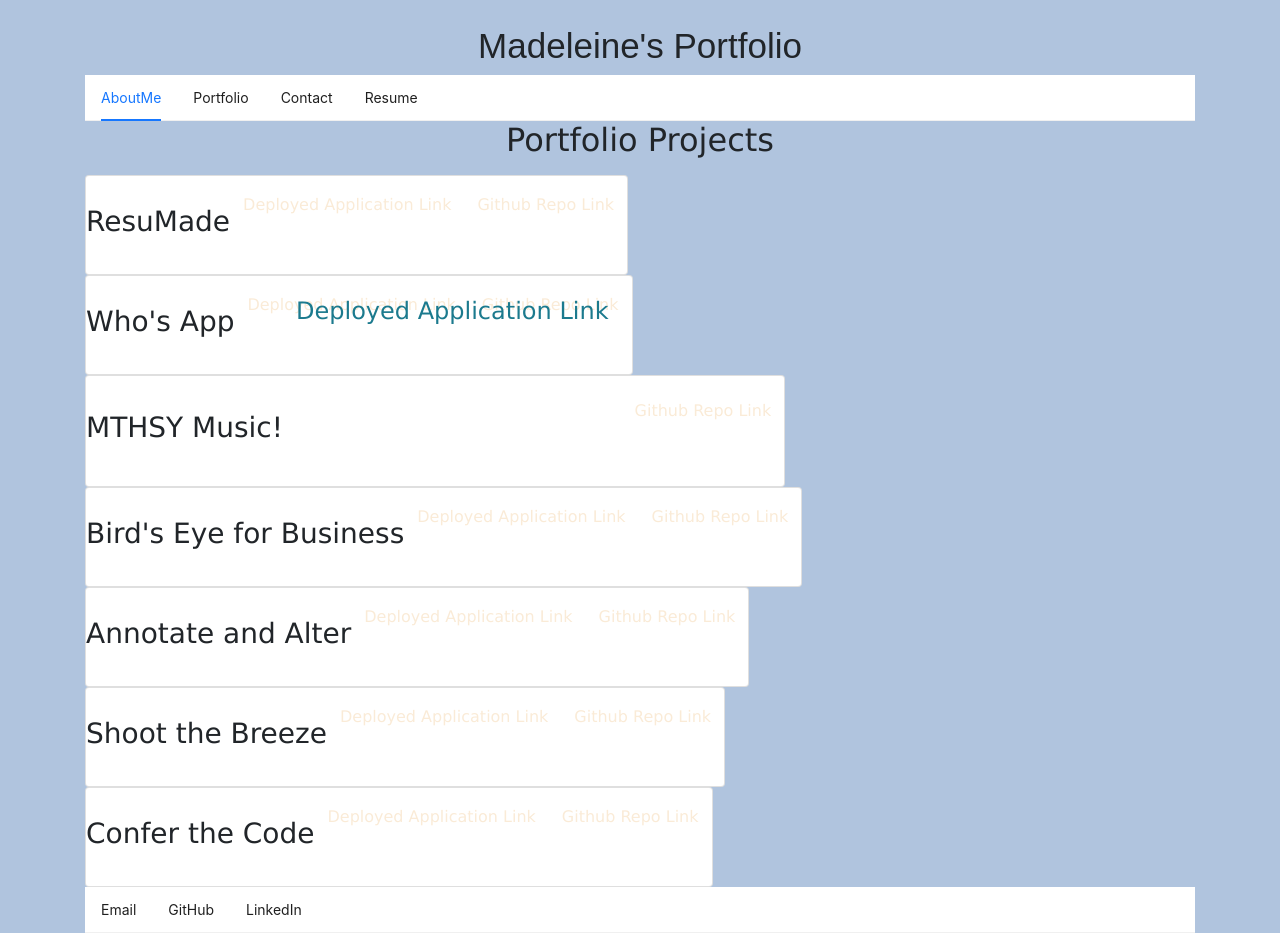
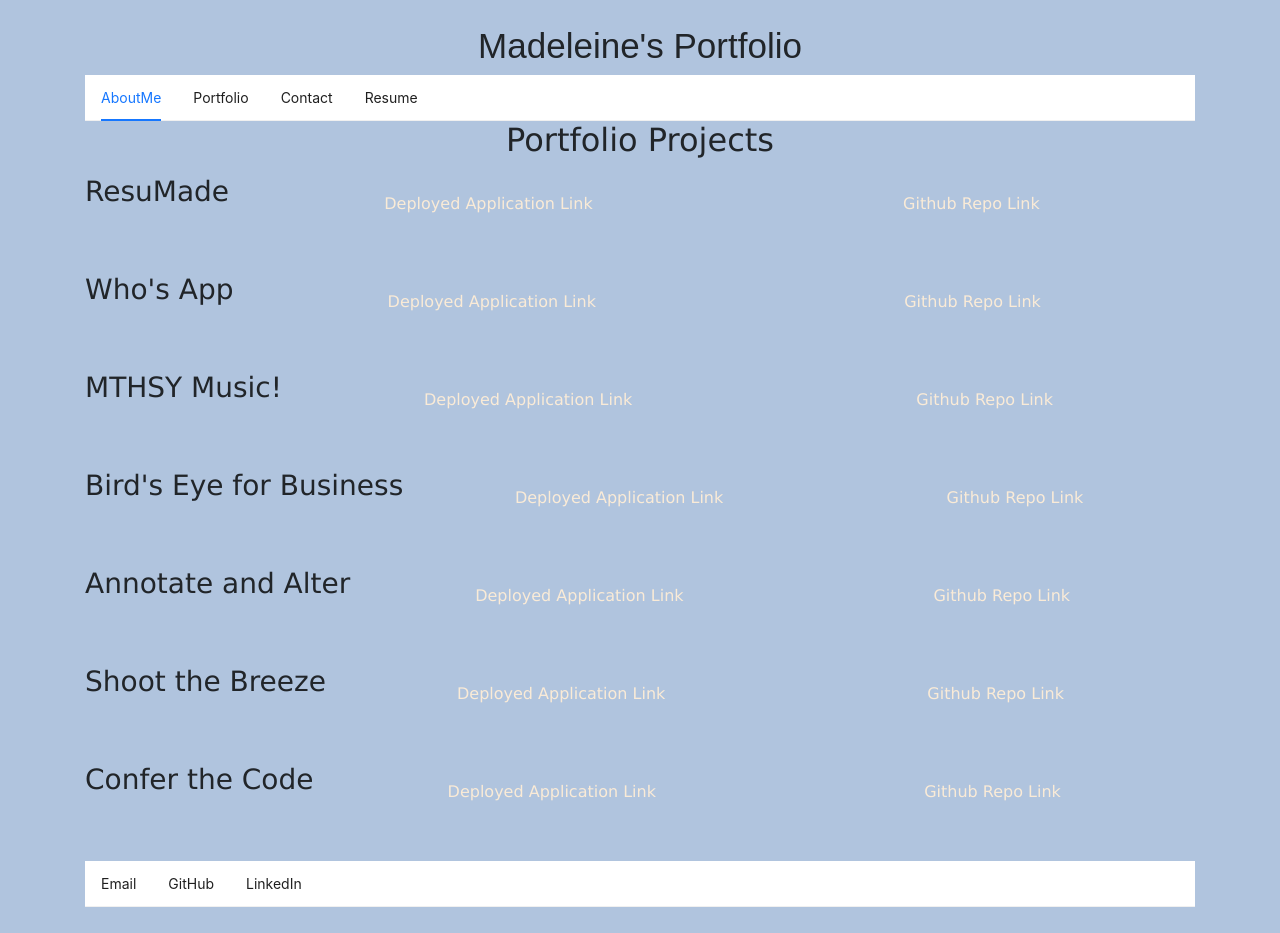
Before and after one commit to miss-mad/portfolio, a React (Create React App) app: page /portfolio in a window 1280 px wide. After the commit the page ends 907 px from the top, so only its background shows below. Built offline with nearby package versions, Linux system fonts and the light colour scheme.

Commit message:
proficiency small fix; some project styling

```diff
--- a/src/App.css
+++ b/src/App.css
@@ -122,10 +122,7 @@
 }
 
 a[href*="miss-mad."] {
-  color: #1b7a8e;
-  font-size: 24px;
   text-decoration: none;
-  position: relative;
   bottom: 100px;
 }
 
--- a/src/components/Project.jsx
+++ b/src/components/Project.jsx
@@ -4,31 +4,20 @@
   return (
     <section className="container">
       <div className="row">
-        <div className="card">
-          <div className="project-title-1">
-            {/* <div>This is the reusable Project component</div> */}
         <h3>{name}</h3>
+
         <button className="btn">
-              <a
-                href={linkDeployedApp}
-                target="_blank"
-                rel="noopener noreferrer"
-              >
+          <a href={linkDeployedApp} target="_blank" rel="noopener noreferrer">
             Deployed Application Link
           </a>
         </button>
+
         <button className="btn">
-              <a
-                href={linkGithubRepo}
-                target="_blank"
-                rel="noopener noreferrer"
-              >
+          <a href={linkGithubRepo} target="_blank" rel="noopener noreferrer">
             Github Repo Link
           </a>
         </button>
       </div>
-        </div>
-      </div>
     </section>
   );
 }
--- a/src/components/pages/Resume.jsx
+++ b/src/components/pages/Resume.jsx
@@ -36,7 +36,7 @@
       {listOfProficiencies.map((proficiency) => {
         return (
           <ul>
-            <li>{proficiency.id}</li>
+            <li>{proficiency.name}</li>
           </ul>
         );
       })}
```
Lines whose indentation alone changed are shown as unchanged.
